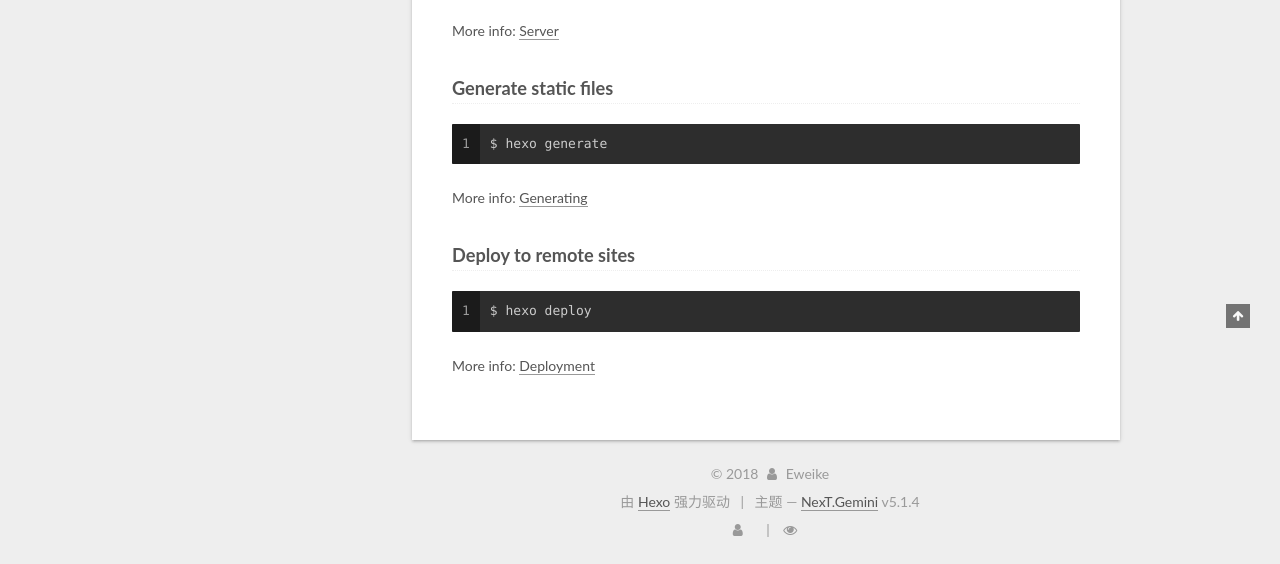
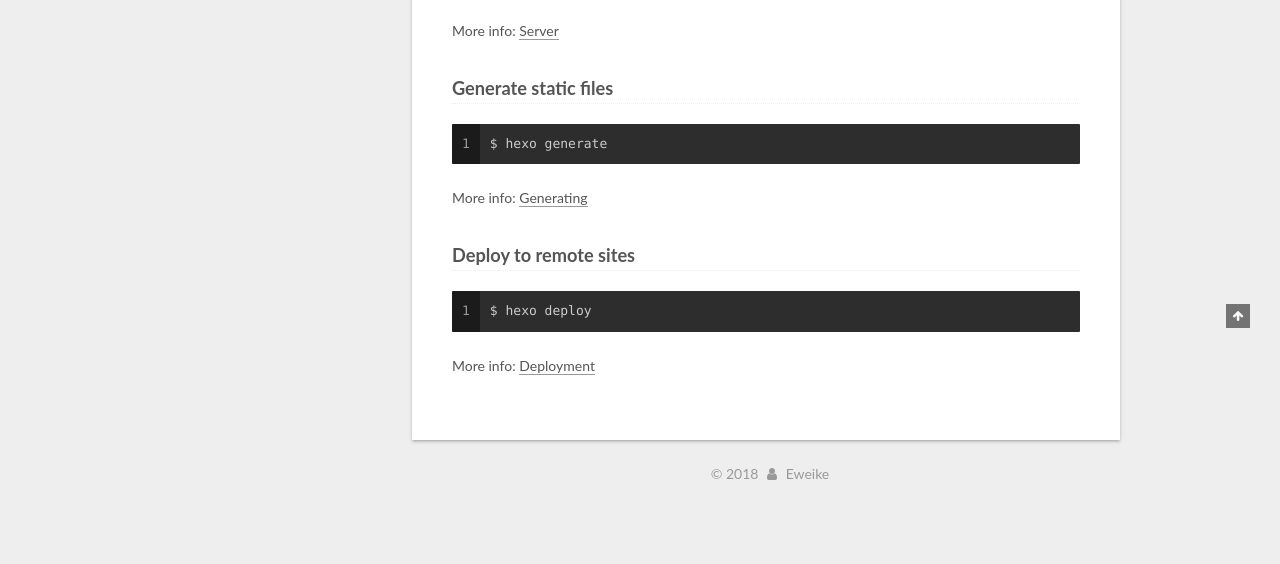
Before and after one commit to Eweike/Eweike.github.io, a plain HTML site: page index.html in a window 1280 px wide. Shown: the part 572-1136 px from the top of the page. After the commit the page ends 1080 px from the top, so only its background shows below. Drawn offline with Linux system fonts and the light colour scheme; some packages are replaced by stand-ins of ours; a script that the page names is missing.

Commit message:
Site updated: 2018-11-19 16:13:41

```diff
--- a/index.html
+++ b/index.html
@@ -479,41 +479,6 @@
 </div>
 
 
-  <div class="powered-by">由 <a class="theme-link" target="_blank" href="https://hexo.io">Hexo</a> 强力驱动</div>
-
-
-
-  <span class="post-meta-divider">|</span>
-
-
-
-  <div class="theme-info">主题 &mdash; <a class="theme-link" target="_blank" href="https://github.com/iissnan/hexo-theme-next">NexT.Gemini</a> v5.1.4</div>
-
-
-
-
-
-<div class="busuanzi-count">
-  <script async src="https://dn-lbstatics.qbox.me/busuanzi/2.3/busuanzi.pure.mini.js"></script>
-
-
-    <span class="site-uv">
-      <i class="fa fa-user"></i>
-      <span class="busuanzi-value" id="busuanzi_value_site_uv"></span>
-
-    </span>
-
-
-
-    <span class="site-pv">
-      <i class="fa fa-eye"></i>
-      <span class="busuanzi-value" id="busuanzi_value_site_pv"></span>
-
-    </span>
-
-</div>
-
-
 
 
 
```
